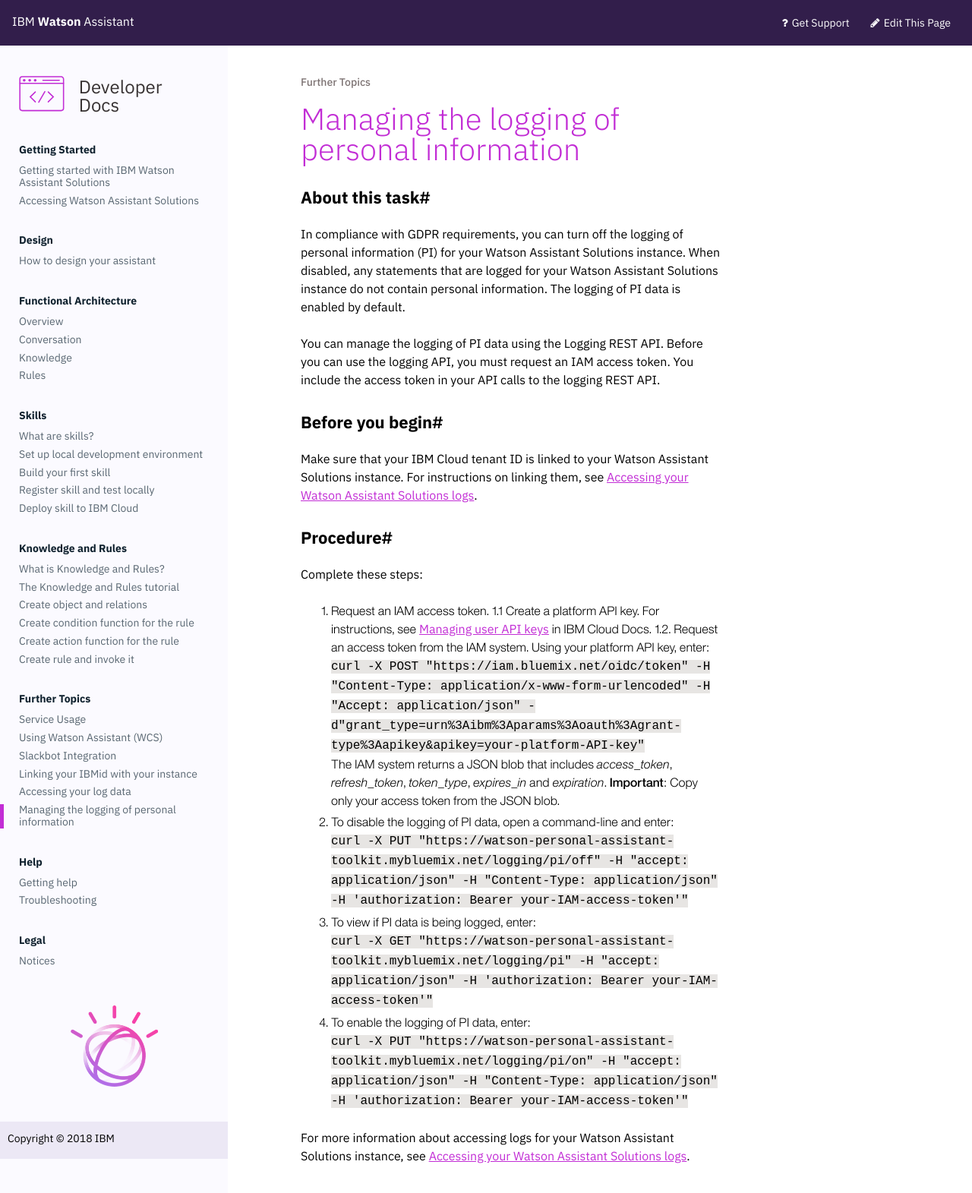
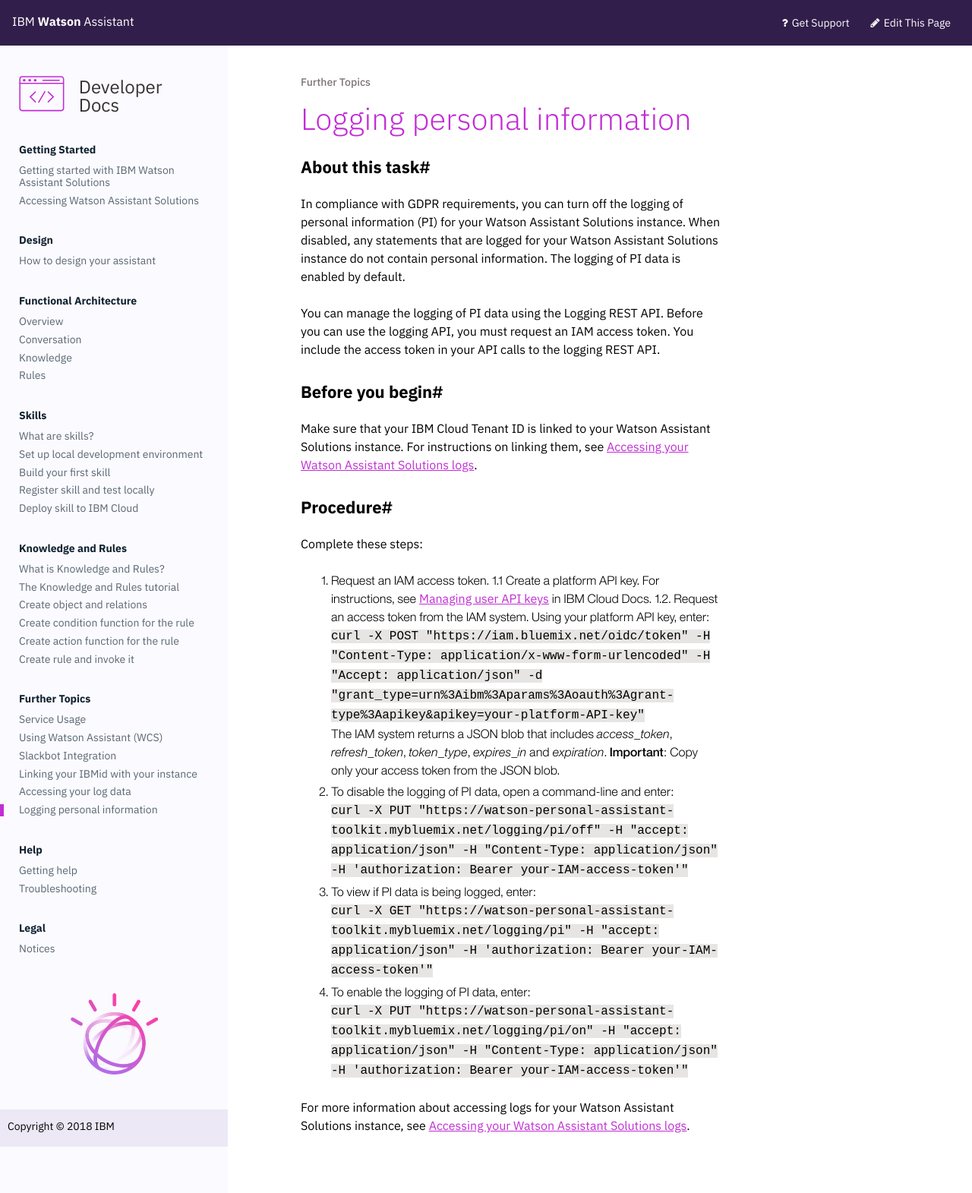
Before and after one commit to Watson-Personal-Assistant/developer, a Jekyll site: the page built from _content/further-topics/set_pi.md, in a window 1280 px wide. Shown: the top 1571 px of the page at 76% size. Built offline with Jekyll 4.4.1, drawn with Linux system fonts in a browser that asks for light colours.

Commit message:
Update set_pi.md
Title update

````diff
--- a/_content/further-topics/set_pi.md
+++ b/_content/further-topics/set_pi.md
@@ -1,5 +1,5 @@
 ---
-title: Managing the logging of personal information
+title: Logging personal information
 weight: 60
 ---
 ### About this task#
@@ -8,14 +8,14 @@
 You can manage the logging of PI data using the Logging REST API. Before you can use the logging API, you must request an IAM access token.  You include the access token in your API calls to the logging REST API.
 
 ### Before you begin#
-Make sure that your IBM Cloud tenant ID is linked to your Watson Assistant Solutions instance.  For instructions on linking them, see [Accessing your Watson Assistant Solutions logs]({{site.baseurl}}/further-topics/get-logs/).
+Make sure that your IBM Cloud Tenant ID is linked to your Watson Assistant Solutions instance.  For instructions on linking them, see [Accessing your Watson Assistant Solutions logs]({{site.baseurl}}/further-topics/get-logs/).
 
 ### Procedure#
 Complete these steps:
 1.  Request an IAM access token.
     1.1 Create a platform API key.  For instructions, see [Managing user API keys](https://console.bluemix.net/docs/iam/userid_keys.html#userapikey) in IBM Cloud Docs.
     1.2. Request an access token from the IAM system.  Using your platform API key, enter:<br>
-    ```curl -X POST "https://iam.bluemix.net/oidc/token" -H "Content-Type: application/x-www-form-urlencoded" -H "Accept: application/json" -d"grant_type=urn%3Aibm%3Aparams%3Aoauth%3Agrant-type%3Aapikey&apikey=your-platform-API-key"```
+    ```curl -X POST "https://iam.bluemix.net/oidc/token" -H "Content-Type: application/x-www-form-urlencoded" -H "Accept: application/json" -d "grant_type=urn%3Aibm%3Aparams%3Aoauth%3Agrant-type%3Aapikey&apikey=your-platform-API-key"```
     <br>The IAM system returns a JSON blob that includes *access_token*, *refresh_token*, *token_type*, *expires_in* and *expiration*.
   **Important**: Copy only your access token from the JSON blob.
 2. To disable the logging of PI data, open a command-line and enter:<br>
````
